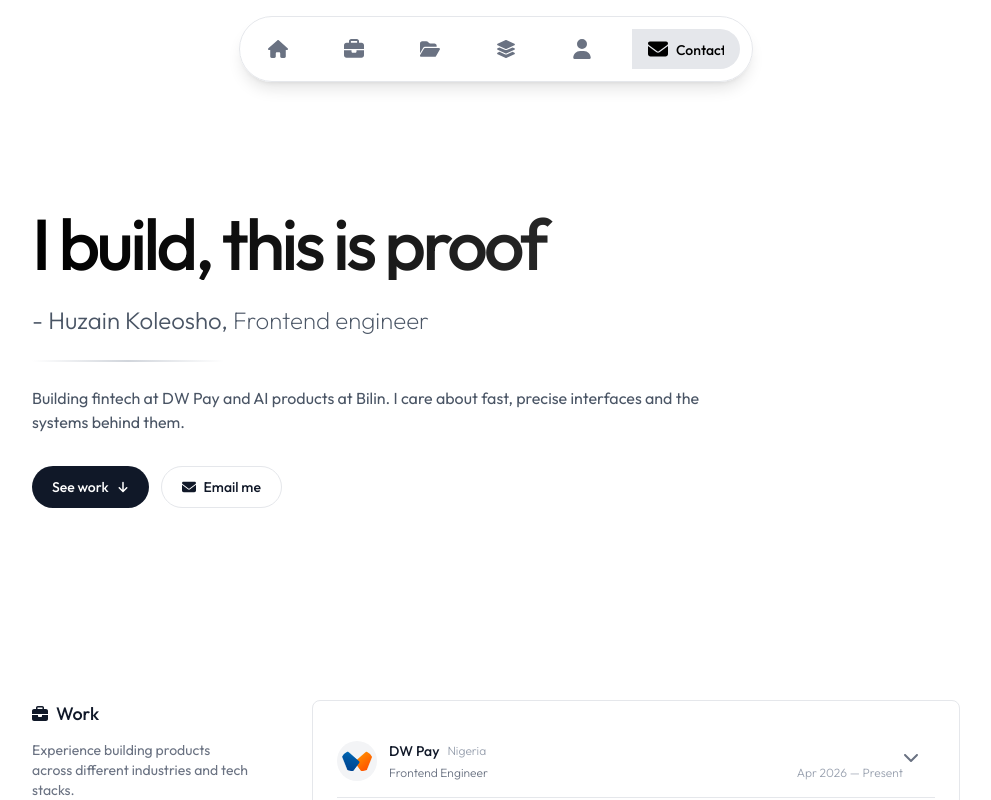
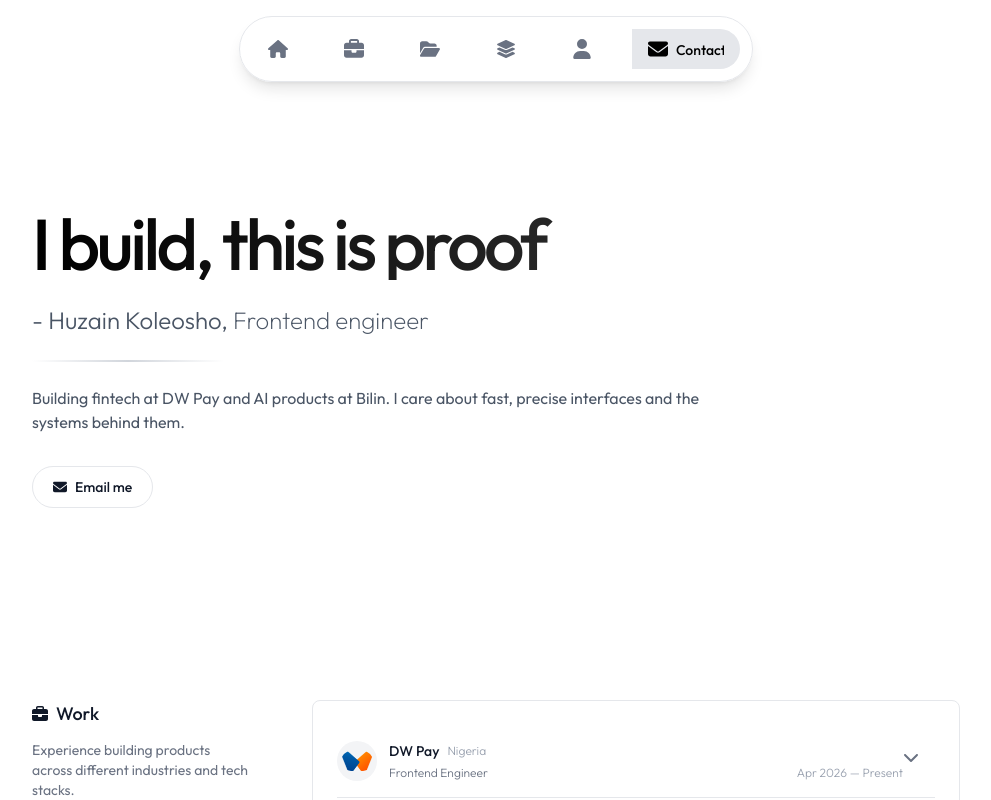
Before and after one commit to Uzayn/my-portfolio, a Next.js app: page / in a window 1280 px wide. Shown: the top 800 px of the page, without its empty margins (144-1135 px from the left). Built offline with nearby package versions, Linux system fonts and the light colour scheme.

Commit message:
feat(hero): drop the See work button; Work is the next section anyway
Co-Authored-By: Claude Fable 5.1 <noreply@anthropic.com>

```diff
--- a/src/components/Hero.tsx
+++ b/src/components/Hero.tsx
@@ -1,6 +1,6 @@
 "use client";
 
-import { FaArrowDown, FaEnvelope } from "react-icons/fa6";
+import { FaEnvelope } from "react-icons/fa6";
 
 export default function Hero() {
   return (
@@ -32,13 +32,6 @@ export default function Hero() {
 
         <div className="flex flex-wrap gap-3 pt-2">
           <a
-            href="#work"
-            className="inline-flex items-center gap-2 rounded-full bg-gray-900 px-5 py-2.5 text-sm font-medium text-white transition-colors hover:bg-gray-700 focus-visible:outline-none focus-visible:ring-2 focus-visible:ring-gray-400"
-          >
-            See work
-            <FaArrowDown className="h-3 w-3" />
-          </a>
-          <a
             href="mailto:koleoshohuzain@gmail.com"
             className="inline-flex items-center gap-2 rounded-full border border-gray-200 px-5 py-2.5 text-sm font-medium text-gray-900 transition-colors hover:bg-gray-50 focus-visible:outline-none focus-visible:ring-2 focus-visible:ring-gray-300"
           >
```
